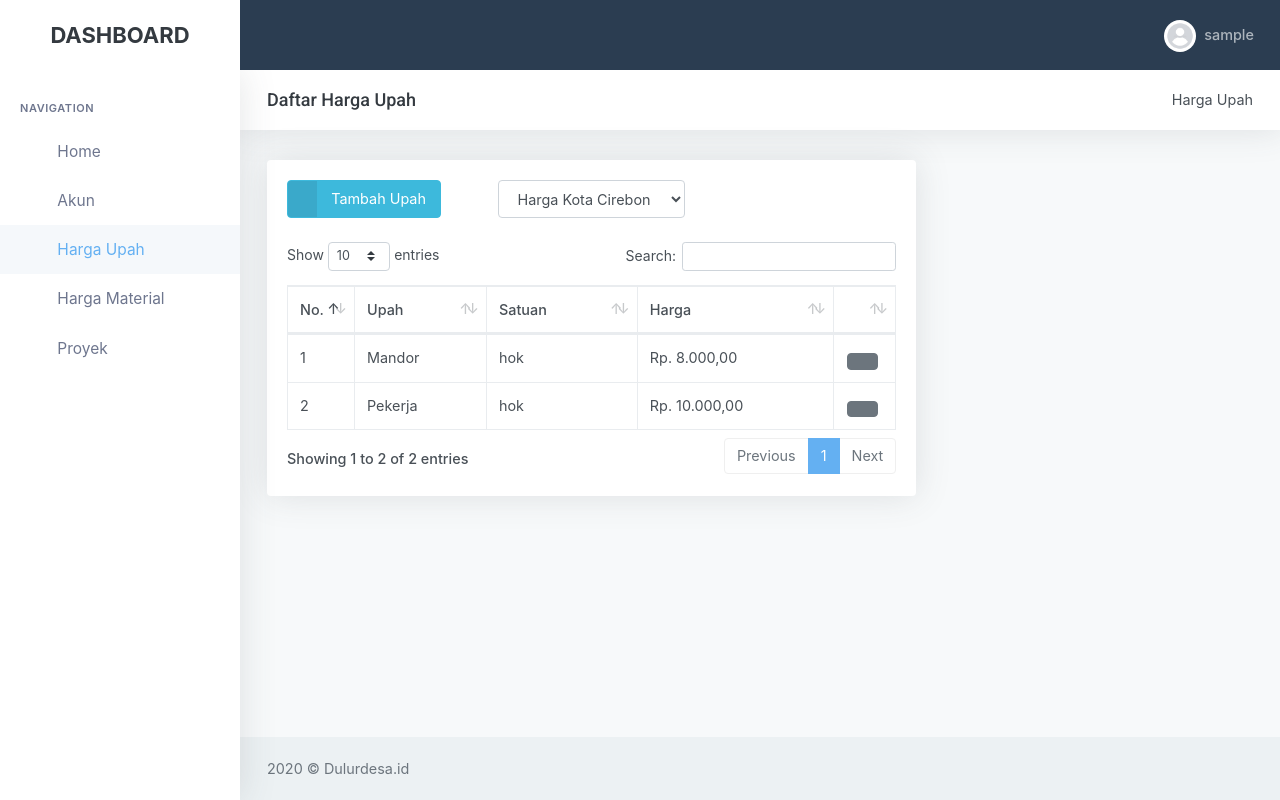
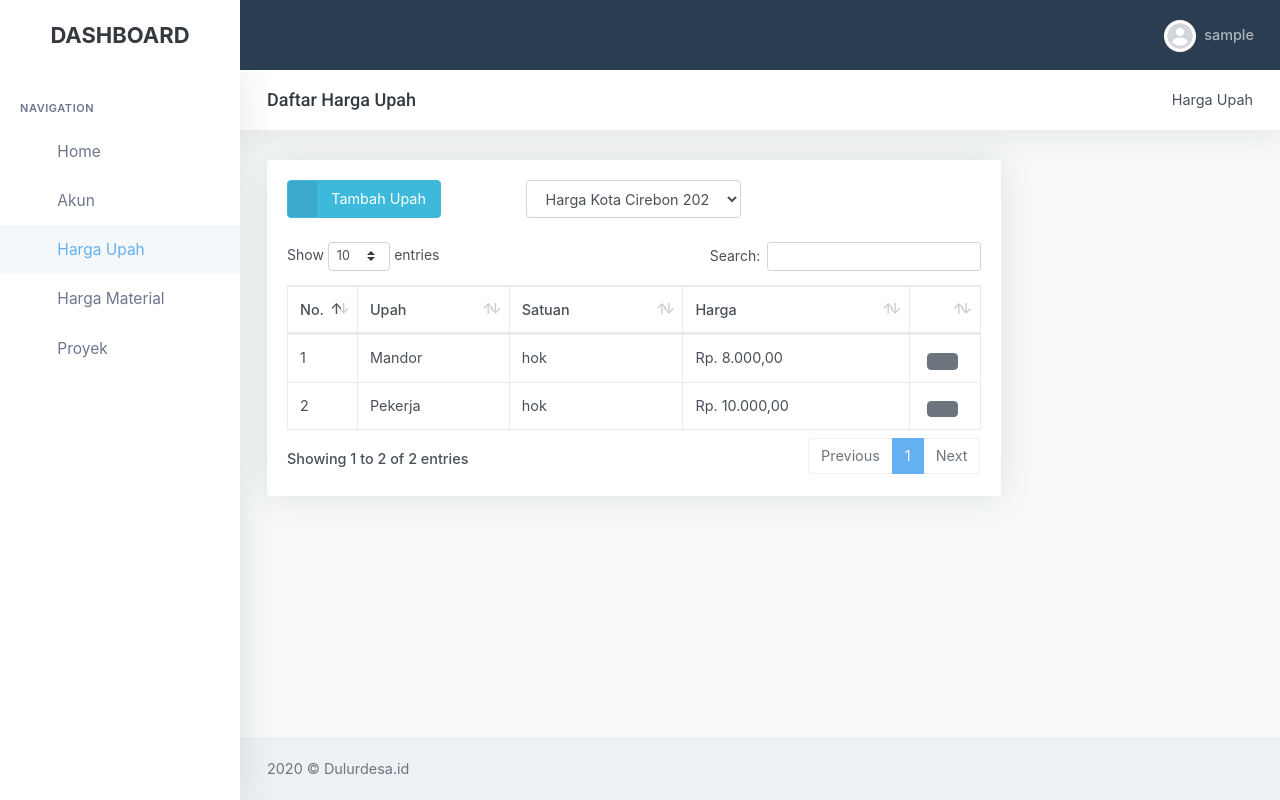
Before and after one commit to Ronnyriyana/DEDRAB, a CodeIgniter app: page /index.php/dashboard_harga_upah in a window 1280 px wide. Run offline with CodeIgniter, Linux system fonts and the light colour scheme; the visitor is signed in with stand-in values (Sample User, id 1); data comes from the database, SQL or seed files in the repository; some libraries are stand-ins or nearby versions.

Commit message:
harga upah width

```diff
--- a/application/views/dashboard/akun/daftar_akun.php
+++ b/application/views/dashboard/akun/daftar_akun.php
@@ -19,7 +19,7 @@
 <link href="<?= base_url();?>assets/libs/datatables/responsive.bootstrap4.min.css" rel="stylesheet" type="text/css" />
 <link href="<?= base_url();?>assets/libs/datatables/select.bootstrap4.min.css" rel="stylesheet" type="text/css" />
 <div class="row">
-    <div class="col-9">
+    <div class="col-8">
         <div class="card-box">
             <a href="#" type="button" class="btn btn-info waves-effect waves-light"><span class="btn-label"><i class="mdi mdi-account-plus"></i></span>Tambah Akun</a>
             <p class="sub-header"> </p>
--- a/application/views/dashboard/harga_upah/daftar_harga_upah.php
+++ b/application/views/dashboard/harga_upah/daftar_harga_upah.php
@@ -19,7 +19,7 @@
 <link href="<?= base_url();?>assets/libs/datatables/responsive.bootstrap4.min.css" rel="stylesheet" type="text/css" />
 <link href="<?= base_url();?>assets/libs/datatables/select.bootstrap4.min.css" rel="stylesheet" type="text/css" />
 <div class="row">
-    <div class="col-8">
+    <div class="col-9">
         <div class="card-box">
             <div class="row">
                 <div class="col-4">
```
